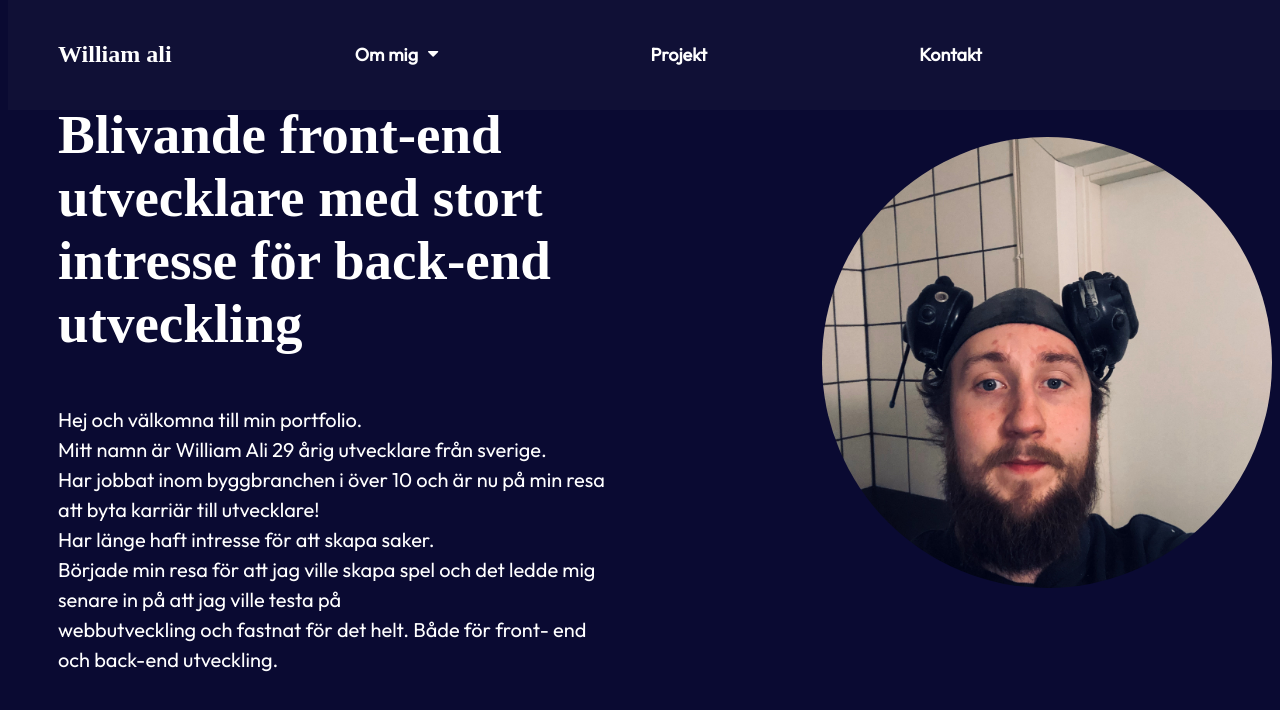
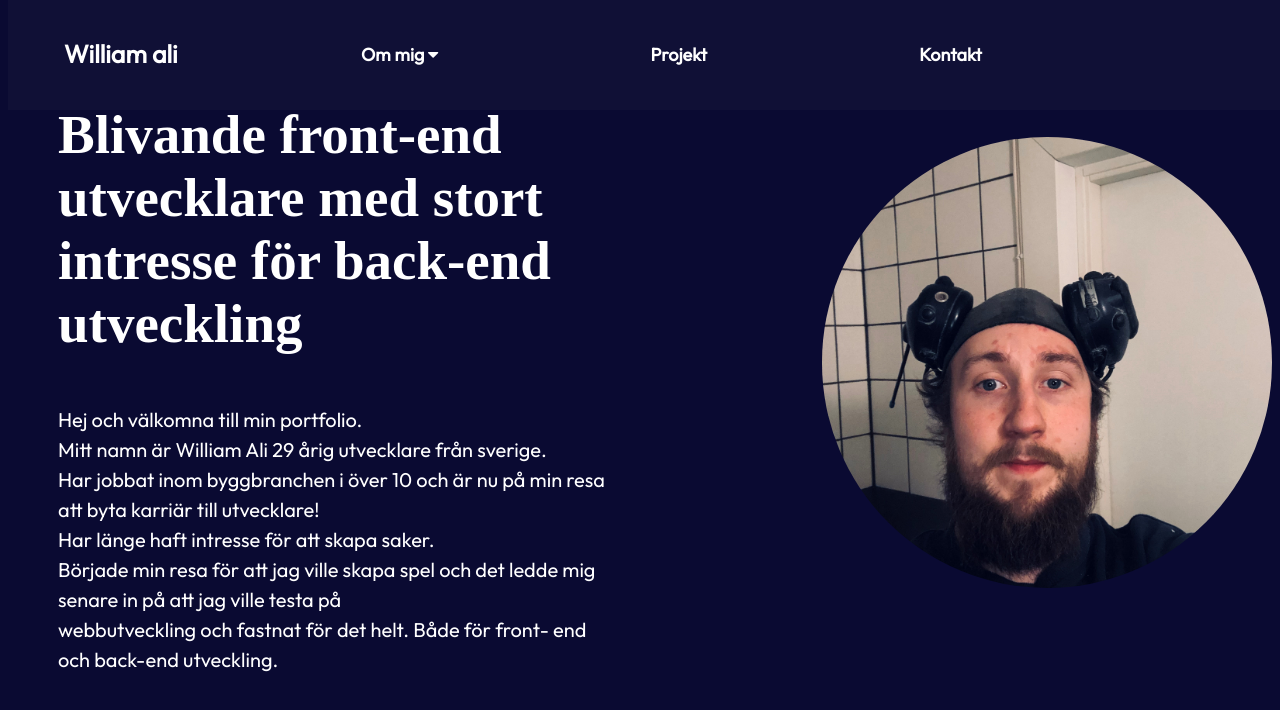
Before and after one commit to prodigystudios/MainPortfolio, a Vue app: page /#/ in a window 1280 px wide. Shown: the part 93-803 px from the top of the page. Built offline with nearby package versions, Linux system fonts and the light colour scheme; a web font is replaced by a local one.

Commit message:
Fixed navigation, added section to about me, added some small animation on hover

```diff
--- a/src/components/HeroSection.vue
+++ b/src/components/HeroSection.vue
@@ -14,7 +14,6 @@
         <transition name="rightSlide">
             <img v-if="showImg" class="img" src="../assets/Portrait/Självporträttlol.jpg">
         </transition>
-
     </div>
 </template>
 <script>
--- a/src/views/HomeView.vue
+++ b/src/views/HomeView.vue
@@ -1,30 +1,21 @@
 <template>
-  <div ref="top"></div>
   <nav ref="navbar" class="navbar">
     <div class="nav-links">
-        <h1 @click="ScrollToAnchor('hero-section')">William ali</h1>
-      <!-- <button @click="ScrollToAnchor('hero-section')"> -->
-        <!-- <h4>Om mig</h4> -->
-        <div class="dropdown-menu">
-          <button @scroll="ScrollToAnchor('hero-section')" class="drop-btn"><h4>Om mig</h4>
+      <div class="dropdown-menu">
+        <button class="btn-nav" @click="ScrollToAnchor('hero-section')">Om mig
           <i class="fa fa-caret-down"></i>
         </button>
         <div class="dropdown-content">
-          <button @click="ScrollToAnchor('knowledge-section')">
-            <h4>Kunskaper</h4>
+          <button class="btn-nav" @click="ScrollToAnchor('knowledge-section')">Kunskaper
           </button>
         </div>
-        </div>
-
-      <!-- </button> -->
-      <button @click="ScrollToAnchor('project-section')">
-        <h4>Projekt</h4>
-      </button>
-      <button @click="ScrollToAnchor('contact-section')">
-        <h4>Kontakt</h4>
-      </button>
+      </div>
+      <button class="main-name" @click="ScrollToAnchor('hero-section')">William ali</button>
+      <button @click="ScrollToAnchor('project-section')">Projekt</button>
+      <button @click="ScrollToAnchor('contact-section')">Kontakt</button>
     </div>
   </nav>
+
   <div class="wrapper">
     <section>
       <div ref="hero-section" class="hero-section">
@@ -62,10 +53,11 @@ import ProjectSection from '@/components/ProjectSection.vue';
 import ContactSection from '@/components/ContactSection.vue';
 import Arrow from '@/components/Arrow.vue';
 export default {
-  components: { HeroSection, KnowledgeSection, ProjectSection, ContactSection,Arrow},
+  components: { HeroSection, KnowledgeSection, ProjectSection, ContactSection, Arrow },
   methods: {
     ScrollToAnchor(refName) {
       const el = this.$refs[refName];
+      console.log('this is clicked');
       el.scrollIntoView({ behavior: 'smooth' })
     },
   }
@@ -73,6 +65,17 @@ export default {
 </script>
 
 <style scoped>
+  .main-name
+{
+  position: absolute;
+  align-content: center;
+  align-self: center;
+  left: 0;
+  margin: 0px 50px;
+  font-weight: bold;
+  font-size: 25px;
+}
+
 nav
 {
   position: fixed;
@@ -80,18 +83,6 @@ nav
   width: 100%;
   background: #101036;
   height: 112px;
-}
-
-nav h1
-{
-  position: absolute;
-  align-content: center;
-  align-self: center;
-  left: 0;
-  margin: 0px 50px;
-}
-nav h1:hover {
-  cursor: pointer;
 }
 
 .nav-links
@@ -104,27 +95,23 @@ nav h1:hover {
   gap: 200px;
 }
 
-.dropdown-menu {
-  overflow: hidden;
+.dropdown-content
+{
+  display: none;
+  position: absolute;
+  top: 60px;
+  margin-left: 25px;
+  padding-top:20px;
 }
-.drop-btn {
-  display: flex;
-  flex-direction: row;
-  align-items: center;
-  gap:10px;
+.dropdown-menu:hover .dropdown-content
+{
+  display: block;
 }
-.dropdown-content {
-  display:none;
-  position: absolute;
-  top:60px;
-  margin-left:25px;
-}
-.dropdown-menu:hover .dropdown-content {
-  display:block;
-}
+
 button
 {
   font-family: Outfit;
+  font-weight: bold;
   background: none;
   border: none;
   font-size: 18px;
@@ -135,6 +122,8 @@ button
 button:hover
 {
   cursor: pointer;
+  filter: drop-shadow(0px 0px 10px #4444d1)
+  brightness(200%);
 }
 
 section
@@ -163,19 +152,4 @@ section
   text-align: center;
   margin-bottom: 50px;
 }
-
-.btn
-{
-  width: 100px;
-  height: 100px;
-  background: white;
-  border-radius: 200px;
-  transition: 0.2s ease;
-}
-
-.btn:hover
-{
-  background-color: rgba(109, 107, 243, 0.767);
-  cursor: pointer;
-}
 </style>
```
